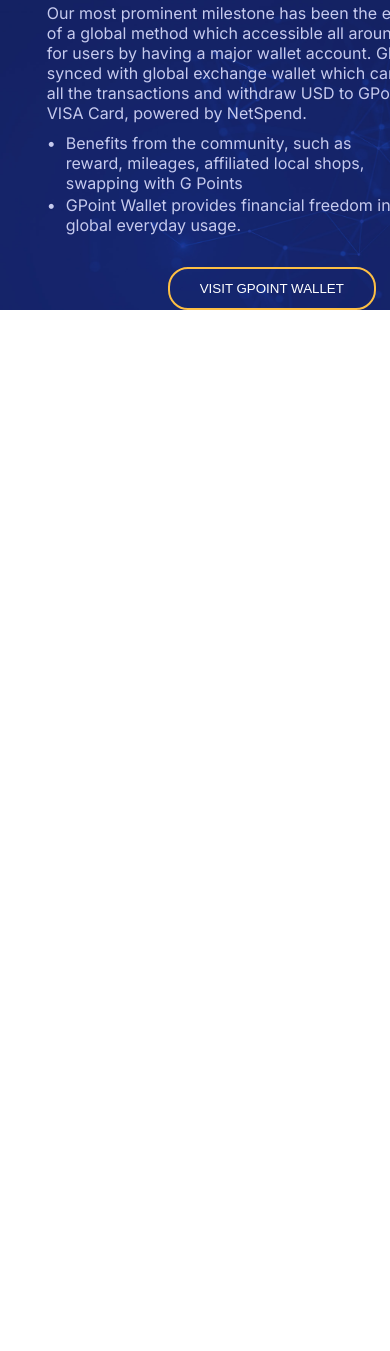
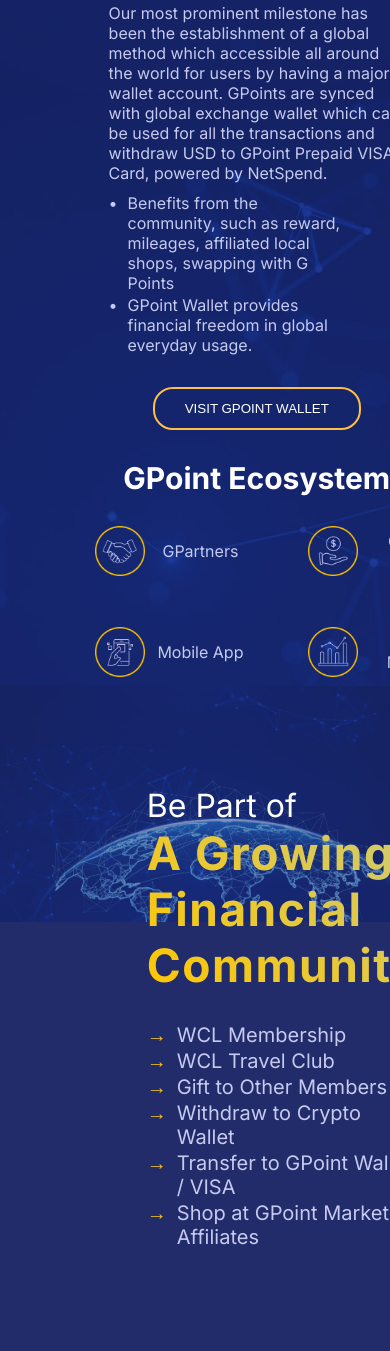
Before and after one commit to SeungjooKimSJ/wcl_home_page, a plain HTML site: page index.html in a window 390 px wide. Shown: the part 4185-5536 px from the top of the page. Before the commit the page ends 4495 px from the top, so only its background shows below. Drawn offline with Linux system fonts and the light colour scheme.

Commit message:
Section 5 done.

```diff
--- a/index.html
+++ b/index.html
@@ -387,6 +387,11 @@
         background-repeat: no-repeat;
     }
 
+    .s-4-first-s-container {
+        padding-right: 50px;
+        min-width: 450px;
+    }
+
     .s-4-div-h1 {
         font-size: 46px;
     }
@@ -399,6 +404,10 @@
     .s-4-first-art-p {
         font-size: 20px;
         color: #C6CAEE;
+    }
+
+    .s-4-second-s-container {
+        min-width: 450px;
     }
 
     .s-4-second-art-container {
@@ -412,6 +421,42 @@
         padding-bottom: 2px;
         margin: 0;
     }
+
+
+    .s-5-ul-li {
+        display: grid;
+        grid-template-columns: repeat(2, 1fr);
+        gap: 6%;
+        flex-wrap: wrap;
+        justify-content: center;
+    }
+
+    .s-5-li-div-container {
+        display: flex;
+        align-content: center;
+        padding: 10px;
+    }
+
+    .s-5-li-div-div {
+        display: flex;
+        align-items: center;
+        justify-content: center;
+        width: 210px;
+        margin: 10px;
+    }
+
+    .s-5-li-img {
+        width: 70px;
+        height: 70px;
+    }
+
+    .s-5-li-p {
+        text-align: start;
+        font-size: 20px;
+        color: #C6CAEE;
+        width: 126px;
+    }
+
 
 
     /****************************** Button ******************************/
@@ -708,6 +753,11 @@
             text-align: center;
         }
 
+        .s-4-first-s-container {
+            padding-right: 0;
+            min-width: 100%;
+        }
+
         .s-4-div-h1 {
             font-size: 30px;
         }
@@ -721,8 +771,36 @@
             font-size: 16px;
         }
 
+        .s-4-second-s-container {
+            min-width: 100%;
+        }
+
         .s-4-second-art-container {
             text-align: start;
+        }
+
+
+        /* .s-5-ul-li {
+            display: flex;
+            flex-wrap: wrap;
+        } */
+
+        .s-5-li-div-div {
+            width: 150px;
+            margin: 10px;
+        }
+
+        .s-5-li-img {
+            width: 50px;
+            height: 50px;
+        }
+
+        .s-5-li-p {
+            text-align: center;
+            font-size: 16px;
+            color: #C6CAEE;
+            width: 120px;
+            margin-left: 10px;
         }
 
 
@@ -1119,13 +1197,13 @@
     <!-- *************************************** Fourth and Fifth Section *************************************** -->
     <section class="fourth-and-fifth-section side-padding-container">
         <div style="display: flex; flex-wrap: wrap;">
-            <section class="split s-4-none" style="padding-right: 50px; min-width: 450px;">
+            <section class="split s-4-none s-4-first-s-container">
                 <div class="centered" style="overflow: hidden;">
                     <img src="images/s-4/wallet.png" alt="GPoint Wallet" class="none" style="width: 838px; height: 559px; overflow-y: scroll; position: relative; right: 80px; bottom: 90px;" />
                 </div>
             </section>
 
-            <section class="split s-4-sec split-ccl" style="min-width: 450px;">
+            <section class="split s-4-sec split-ccl s-4-second-s-container">
                 <div class="space-30"></div>
                 <div>
                     <h1 class="s-4-div-h1">
@@ -1164,38 +1242,39 @@
             </section>
         </div>
 
-        <!-- <section style="display: flex; flex-wrap: wrap;">
-            <section class="split" style="margin: 0;">
-                <div style="font-size: 46px; text-align: center;">
-                    <h1>GPoint Ecosystem</h1>
+        <div style="display: flex; flex-wrap: wrap;">
+            <div class="mw-600-space-30"></div>
+            <section class="split s-4-sec split-ccl s-5-first-s-container">
+                <div style="text-align: center;">
+                    <h1 class="s-4-div-h1">GPoint Ecosystem</h1>
                 </div>
-                <div class="space-30"></div>
+                <div class="space-30 mw-600-space-10"></div>
                 <section style="text-align: center; margin: 0px auto;">
                     <ul style="list-style: none;">
-                        <li style="display: grid; grid-template-columns: repeat(2, 1fr); gap: 6%; flex-wrap: wrap; justify-content: center;">
-                            <div style="padding: 10px; display: flex; align-content: center;">
-                                <div style="margin: 10px; display: flex; align-items: center; justify-content: center; width: 210px;">
-                                    <img src="images/s-5/partners.png" alt="Partners icon" style="width: 70px; height: 70px;" />
-                                    <p style="font-size: 20px; color: #C6CAEE; width: 126px; text-align: start;">GPartners</p>
+                        <li class="s-5-ul-li">
+                            <div class="s-5-li-div-container">
+                                <div class="s-5-li-div-div">
+                                    <img src="images/s-5/partners.png" alt="Partners icon" class="s-5-li-img" />
+                                    <p class="s-5-li-p">GPartners</p>
                                 </div>
                             </div>
-                            <div style="padding: 10px; display: flex; align-content: center;">
-                                <div style="margin: 10px; display: flex; align-items: center; justify-content: center; width: 210px;">
-                                    <img src="images/s-5/value.png" alt="Value icon" style="width: 70px; height: 70px;" />
-                                    <p style="font-size: 20px; color: #C6CAEE; width: 126px; text-align: start;">GPoint Value</p>
+                            <div class="s-5-li-div-container">
+                                <div class="s-5-li-div-div">
+                                    <img src="images/s-5/value.png" alt="Value icon" class="s-5-li-img" />
+                                    <p class="s-5-li-p">GPoint Value</p>
                                 </div>
                             </div>
-                            <div style="padding: 10px; display: flex; align-content: center;">
-                                <div style="margin: 10px; display: flex; align-items: center; justify-content: center; width: 210px;">
-                                    <img src="images/s-5/mobile.png" alt="Mobile icon" style="width: 70px; height: 70px;" />
-                                    <p style="font-size: 20px; color: #C6CAEE; width: 126px; text-align: start;">Mobile App</p>
+                            <div class="s-5-li-div-container">
+                                <div class="s-5-li-div-div">
+                                    <img src="images/s-5/mobile.png" alt="Mobile icon" class="s-5-li-img" />
+                                    <p class="s-5-li-p">Mobile App</p>
                                 </div>
 
                             </div>
-                            <div style="padding: 10px; display: flex; align-content: center;">
-                                <div style="margin: 10px; display: flex; align-items: center; justify-content: center; width: 210px;">
-                                    <img src="images/s-5/worldmarket.png" alt="World Market icon" style="width: 70px; height: 70px;" />
-                                    <p style="font-size: 20px; color: #C6CAEE; width: 126px; text-align: start;">World Market</p>
+                            <div class="s-5-li-div-container">
+                                <div class="s-5-li-div-div">
+                                    <img src="images/s-5/worldmarket.png" alt="World Market icon" class="s-5-li-img" />
+                                    <p class="s-5-li-p">World Market</p>
                                 </div>
                             </div>
                         </li>
@@ -1203,17 +1282,17 @@
                 </section>
             </section>
 
-            <section class="split" style="margin: 0; padding-top: 0; min-width: 450px;">
+            <section class="split s-4-none" style="margin: 0; padding-top: 0; min-width: 450px;">
                 <div class="centered" style="max-height: 500px;">
                     <img src="images/s-5/ecosystem.png" alt="GPoint Ecosystem" class="none" style="max-width: 483px; position: relative; bottom: 110px; overflow-y: scroll;" />
                 </div>
             </section>
-        </section> -->
+        </div>
     </section>
 
 
     <!-- *************************************** Sixth Section *************************************** -->
-    <!-- <section class="sixth-section side-padding-container" style="display: flex; background-image: url(images/bg/FInL\ BG_4.jpg); background-position: 50% 0; background-size: contain; background-repeat: no-repeat;">
+    <section class="sixth-section side-padding-container" style="display: flex; background-image: url(images/bg/FInL\ BG_4.jpg); background-position: 50% 0; background-size: contain; background-repeat: no-repeat;">
         <section style="margin-left: 100px;">
             <div class="space-100"></div>
             <div>
@@ -1270,7 +1349,7 @@
                 </div>
             </article>
         </section>
-    </section> -->
+    </section>
 
     <!-- *************************************** Seventh Section *************************************** -->
     <!-- <section class="seventh-section side-padding-container" style="display: flex; background-image: url(images/bg/FInL\ BG_5.jpg); background-position: 50% 0; background-size: cover; background-repeat: no-repeat;">
```
